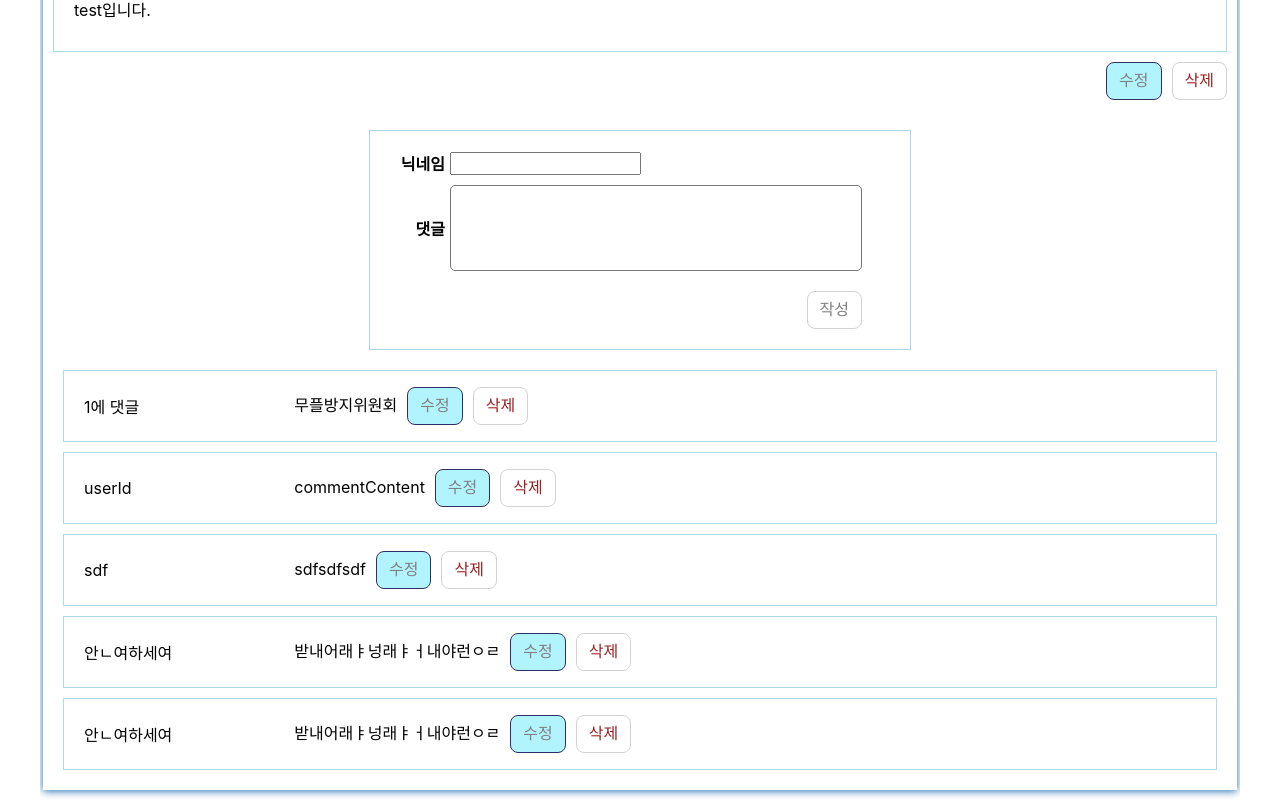
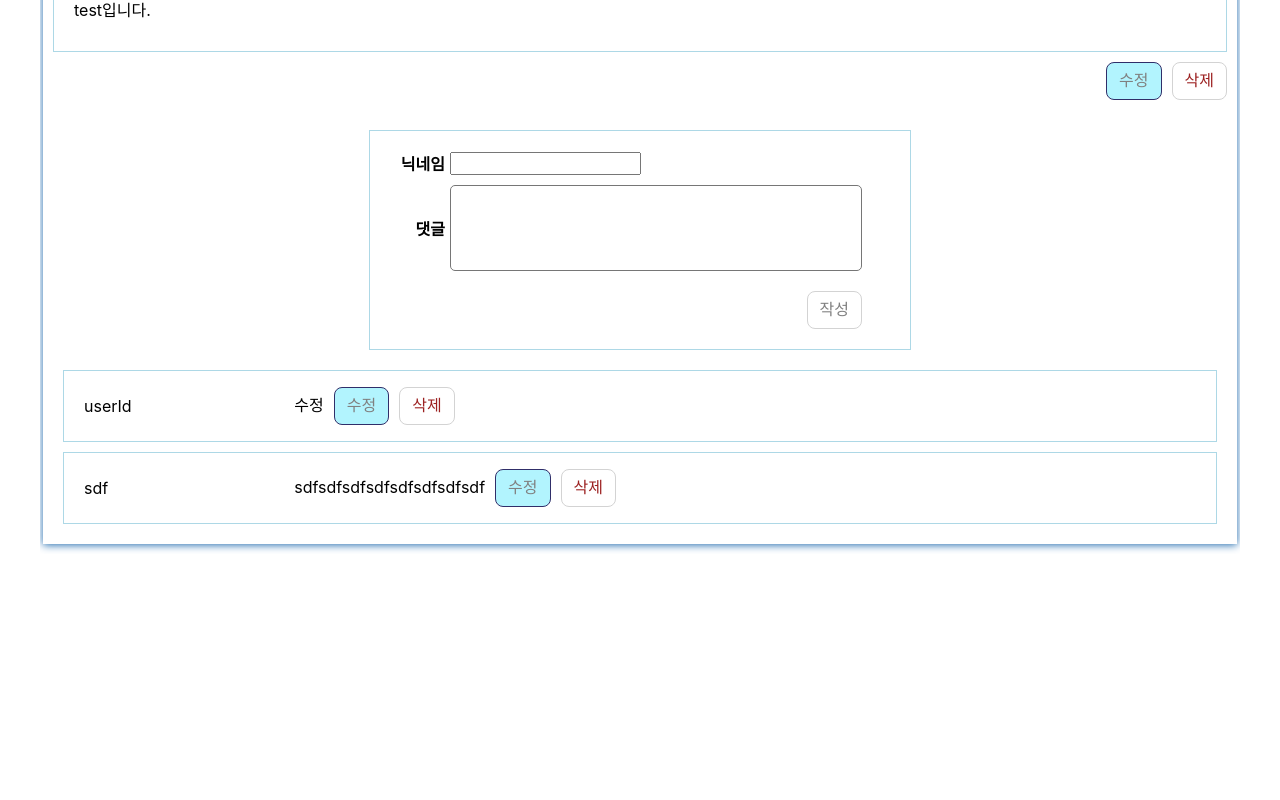
Before and after one commit to maydec2298/MyMorningPage, a React (Create React App) app: page /detail/1 in a window 1280 px wide. Shown: the part 415-1215 px from the top of the page. After the commit the page ends 969 px from the top, so only its background shows below. Built offline with nearby package versions, Linux system fonts and the light colour scheme; data requests are answered from the project's data file; a web font is replaced by a local one.

Commit message:
댓글 수정 완료

```diff
--- a/db.json
+++ b/db.json
@@ -10,7 +10,7 @@
       "id": 2,
       "userId": "뾰로롱",
       "title": "hihi",
-      "content": "test2입니다."
+      "content": "test2입니다.ㅇㄹㅎㅇㄹㅎㅇㄹㅎㅇㄹㅎ"
     },
     {
       "id": 3,
@@ -25,10 +25,11 @@
       "id": 4
     },
     {
-      "userId": "sdf",
+      "userId": "안ㄴ여하세여",
       "title": "sdfs",
-      "content": "dfsdf",
-      "id": 5
+      "content": "수정할거야아아",
+      "id": 5,
+      "postId": 1
     },
     {
       "userId": "ㄴㅇㄹ",
@@ -58,57 +59,33 @@
   "comments": [
     {
       "postId": 1,
-      "id": 1,
-      "userId": "1에 댓글",
-      "content": "무플방지위원회"
+      "id": 2,
+      "userId": "userId",
+      "content": "수정"
     },
     {
-      "postId": 2,
-      "id": 1,
-      "userId": "userId",
-      "content": "commentContent"
-    },
-    {
-      "postId": 1,
-      "id": 2,
-      "userId": "userId",
-      "content": "commentContent"
-    },
-    {
-      "postId": 1,
+      "postId": "1",
       "userId": "sdf",
-      "content": "sdfsdfsdf",
+      "content": "sdfsdfsdfsdfsdfsdfsdfsdf",
       "id": 3
     },
     {
-      "postId": 2,
+      "postId": "2",
       "userId": "ㄴㅇㄹ",
-      "content": "ㄴㅇㄹㄴㅇㄹ",
+      "content": "이제됐나수정",
       "id": 4
     },
     {
-      "postId": 1,
-      "userId": "안ㄴ여하세여",
-      "content": "받내어래ㅑ넝래ㅑㅓ내야런ㅇㄹ",
+      "postId": "3",
+      "userId": "ㄴㅇㄹ",
+      "content": "왜 화면이 안바뀌냐오",
       "id": 5
     },
     {
-      "postId": 1,
-      "userId": "안ㄴ여하세여",
-      "content": "받내어래ㅑ넝래ㅑㅓ내야런ㅇㄹ",
+      "postId": "2",
+      "userId": "ㄴㅇㄹ",
+      "content": "왜 안돼지",
       "id": 6
-    },
-    {
-      "postId": 2,
-      "userId": "asdf",
-      "content": "sdfsdfsdf",
-      "id": 7
-    },
-    {
-      "postId": 2,
-      "userId": "sdfsdfsdf",
-      "content": "sdfsdfsdf",
-      "id": 8
     }
   ]
 }
--- a/src/components/Comments/Comment.jsx
+++ b/src/components/Comments/Comment.jsx
@@ -1,20 +1,33 @@
 import { useEffect, useState } from "react";
+import { useParams } from "react-router-dom";
 import { useDispatch, useSelector } from "react-redux";
 import styled from "styled-components";
 import {
+  clearComment,
+  globalEditModeToggle,
+  __getComment,
+} from "../../redux/modules/commentSlice";
+import {
   __deleteComment,
-  __getComments,
+  __updateComment,
 } from "../../redux/modules/commentsSlice";
 import Button from "../UI/Button";
 
 const Comment = ({ comment }) => {
+  const { id } = useParams();
   const dispatch = useDispatch();
 
   const [editMode, setEditMode] = useState(false);
-  // const comment = useSelector((state) => state.comment.comment);
+  const [updateContent, setUpdateContent] = useState("");
 
-  const onDeleteHandler = (event) => {
-    event.stopPropagation();
+  const { content } = useSelector((state) => state.comment.comment);
+  const { globalEditMode } = useSelector((state) => state.comment);
+
+  useEffect(() => {
+    setUpdateContent(content);
+  }, [content]);
+
+  const onDeleteHandler = () => {
     const answer = window.confirm("이 댓글을 지울까요?");
     if (answer) {
       dispatch(__deleteComment(comment.id));
@@ -23,29 +36,60 @@ const Comment = ({ comment }) => {
     }
   };
 
+  const onSaveHandler = () => {
+    dispatch(
+      __updateComment({
+        id: +comment.id,
+        content: updateContent,
+        userId: comment.userId,
+        postId: id,
+      })
+    );
+    setEditMode(false);
+    dispatch(globalEditModeToggle(false));
+  };
+
+  const onEditHandler = () => {
+    setEditMode(true);
+    dispatch(__getComment(comment.id));
+    dispatch(globalEditModeToggle(true));
+  };
+
+  const onCancelHandler = () => {
+    setEditMode(false);
+    dispatch(clearComment());
+    dispatch(globalEditModeToggle(false));
+  };
+
   return (
     <CommentStyle>
       <NameDiv>
         <MarginSpan>{comment.userId}</MarginSpan>
       </NameDiv>
       <CommentDiv>
-        {!editMode ? (
+        {editMode ? (
           <>
-            <MarginSpan>{comment.content}</MarginSpan>
-            <Button edit onClick={() => setEditMode(!editMode)}>
-              수정
+            <Textarea
+              type="text"
+              value={updateContent}
+              onChange={(event) => setUpdateContent(event.target.value)}
+            />
+            <Button edit onClick={onCancelHandler}>
+              취소
             </Button>
-            <Button delete onClick={onDeleteHandler}>
-              삭제
+            <Button delete onClick={onSaveHandler}>
+              완료
             </Button>
           </>
         ) : (
           <>
-            <Textarea>{comment.content}</Textarea>
-            <Button edit onClick={() => setEditMode(!editMode)}>
-              취소
+            <MarginSpan>{comment.content}</MarginSpan>
+            <Button edit disabled={globalEditMode} onClick={onEditHandler}>
+              수정
             </Button>
-            <Button delete>완료</Button>
+            <Button delete disabled={globalEditMode} onClick={onDeleteHandler}>
+              삭제
+            </Button>
           </>
         )}
       </CommentDiv>
--- a/src/components/Comments/CommentList.jsx
+++ b/src/components/Comments/CommentList.jsx
@@ -1,33 +1,37 @@
 // Hooks
-import { useDispatch, useSelector } from 'react-redux';
-import { useEffect } from 'react';
+import { useDispatch, useSelector } from "react-redux";
+import { useEffect } from "react";
 // Components
-import CommentForm from './CommentForm';
-import Comment from './Comment';
+import CommentForm from "./CommentForm";
+import Comment from "./Comment";
 // Store
-import { __getComments } from '../../redux/modules/commentsSlice';
-import styled from 'styled-components';
+import { __getComments } from "../../redux/modules/commentsSlice";
+import styled from "styled-components";
+import { useParams } from "react-router-dom";
 
-const CommentList = ({ postId }) => {
+const CommentList = () => {
+  const { id } = useParams();
   const dispatch = useDispatch();
   const { comments, error } = useSelector((state) => state.comments);
 
   useEffect(() => {
-    dispatch(__getComments(postId));
-  }, [dispatch, postId]);
+    dispatch(__getComments(id));
+  }, [dispatch, id]);
 
   if (error) return <div>알 수 없는 에러가 발생했습니다.</div>;
 
   return (
     <div>
-      <CommentForm postId={postId}></CommentForm>
+      <CommentForm postId={id}></CommentForm>
       {comments.length === 0 ? (
         <H2>
           아직 댓글이 없어요 😭
           <br />첫 댓글을 달아볼까요?
         </H2>
       ) : (
-        comments.map((comment) => <Comment key={comment.id} comment={comment} />)
+        comments.map((comment) => (
+          <Comment key={comment.id} comment={comment} />
+        ))
       )}
     </div>
   );
--- a/src/components/Posts/PostDetail.jsx
+++ b/src/components/Posts/PostDetail.jsx
@@ -28,8 +28,8 @@ const PostDetail = ({ editMode, setEditMode, postId }) => {
 
   const onDeleteHandler = (event) => {
     event.stopPropagation();
-    const result = window.confirm("이 게시글을 지울까요?");
-    if (result) {
+    const answer = window.confirm("이 게시글을 지울까요?");
+    if (answer) {
       dispatch(__deletePost(post.id));
       return navigate("/");
     } else {
--- a/src/pages/Detail.js
+++ b/src/pages/Detail.js
@@ -1,5 +1,5 @@
 // Hooks
-import { useDispatch, useSelector } from "react-redux";
+import { useDispatch } from "react-redux";
 import { useParams } from "react-router-dom";
 import { useEffect, useState } from "react";
 // Components
@@ -29,7 +29,7 @@ const Detail = () => {
           setEditMode={setEditMode}
           postId={id}
         ></PostDetail>
-        {editMode ? <></> : <CommentList postId={id}></CommentList>}
+        {editMode ? <></> : <CommentList />}
       </Container>
     </Layout>
   );
--- a/src/redux/config/configStore.js
+++ b/src/redux/config/configStore.js
@@ -3,9 +3,15 @@ import { configureStore } from "@reduxjs/toolkit";
 import postSlice from "../modules/postSlice";
 import postsSlice from "../modules/postsSlice";
 import commentsSlice from "../modules/commentsSlice";
+import commentSlice from "../modules/commentSlice";
 
 const store = configureStore({
-  reducer: { post: postSlice, posts: postsSlice, comments: commentsSlice },
+  reducer: {
+    post: postSlice,
+    posts: postsSlice,
+    comment: commentSlice,
+    comments: commentsSlice,
+  },
 });
 
 export default store;
--- /dev/null
+++ b/src/redux/modules/commentSlice.js
@@ -0,0 +1,45 @@
+import { createAsyncThunk, createSlice } from "@reduxjs/toolkit";
+import axios from "axios";
+
+export const __getComment = createAsyncThunk(
+  "comments/getComment",
+  async (payload, thunkAPI) => {
+    try {
+      const { data } = await axios.get(
+        `http://localhost:3001/comments/${payload}`
+      );
+      return thunkAPI.fulfillWithValue(data);
+    } catch (error) {
+      return thunkAPI.rejectWithValue(error);
+    }
+  }
+);
+
+const initialState = {
+  comment: { postId: 0, id: 0, userId: "", content: "" },
+  isLoading: false,
+  error: null,
+  globalEditmode: false,
+};
+
+export const commentSlice = createSlice({
+  name: "comment",
+  initialState,
+  reducers: {
+    clearComment: (state) => {
+      state.comment.content = "";
+    },
+    globalEditModeToggle: (state, action) => {
+      state.globalEditmode = action.payload;
+    },
+  },
+  extraReducers: {
+    // id가 일치하는 comment를 가지고 옴
+    [__getComment.fulfilled]: (state, action) => {
+      state.comment = action.payload;
+    },
+  },
+});
+
+export const { clearComment, globalEditModeToggle } = commentSlice.actions;
+export default commentSlice.reducer;
--- a/src/redux/modules/commentsSlice.js
+++ b/src/redux/modules/commentsSlice.js
@@ -54,13 +54,25 @@ export const __deleteComment = createAsyncThunk(
   }
 );
 
+export const __updateComment = createAsyncThunk(
+  "comments/updateComment",
+  async (payload, thunkAPI) => {
+    try {
+      axios.patch(`http://localhost:3001/comments/${payload.id}`, payload);
+      return thunkAPI.fulfillWithValue(payload);
+    } catch (error) {
+      return thunkAPI.rejectWithValue(error);
+    }
+  }
+);
+
 const initialState = {
   comments: [],
   isLoading: false,
   error: null,
 };
 
-const commentsSlice = createSlice({
+export const commentsSlice = createSlice({
   name: "comments",
   initialState,
   reducers: {
@@ -97,6 +109,16 @@ const commentsSlice = createSlice({
       );
     },
     [__addComment.rejected]: () => {},
+
+    // 댓글 수정
+    [__updateComment.pending]: () => {},
+    [__updateComment.fulfilled]: (state, action) => {
+      const target = state.comments.findIndex(
+        (comment) => comment.id === action.payload.id
+      );
+      state.comments.splice(target, 1, action.payload);
+    },
+    [__updateComment.rejected]: () => {},
   },
 });
 
```
